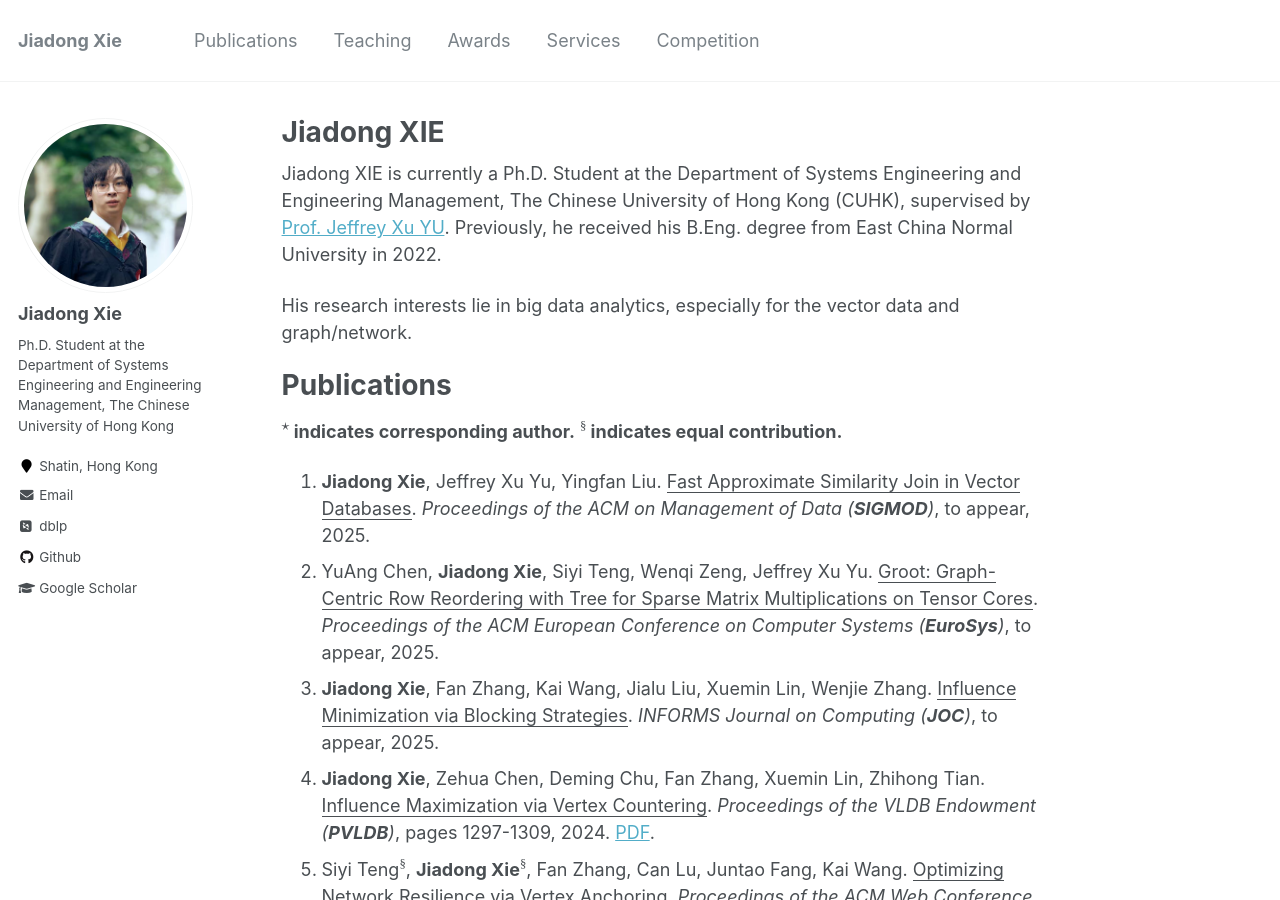
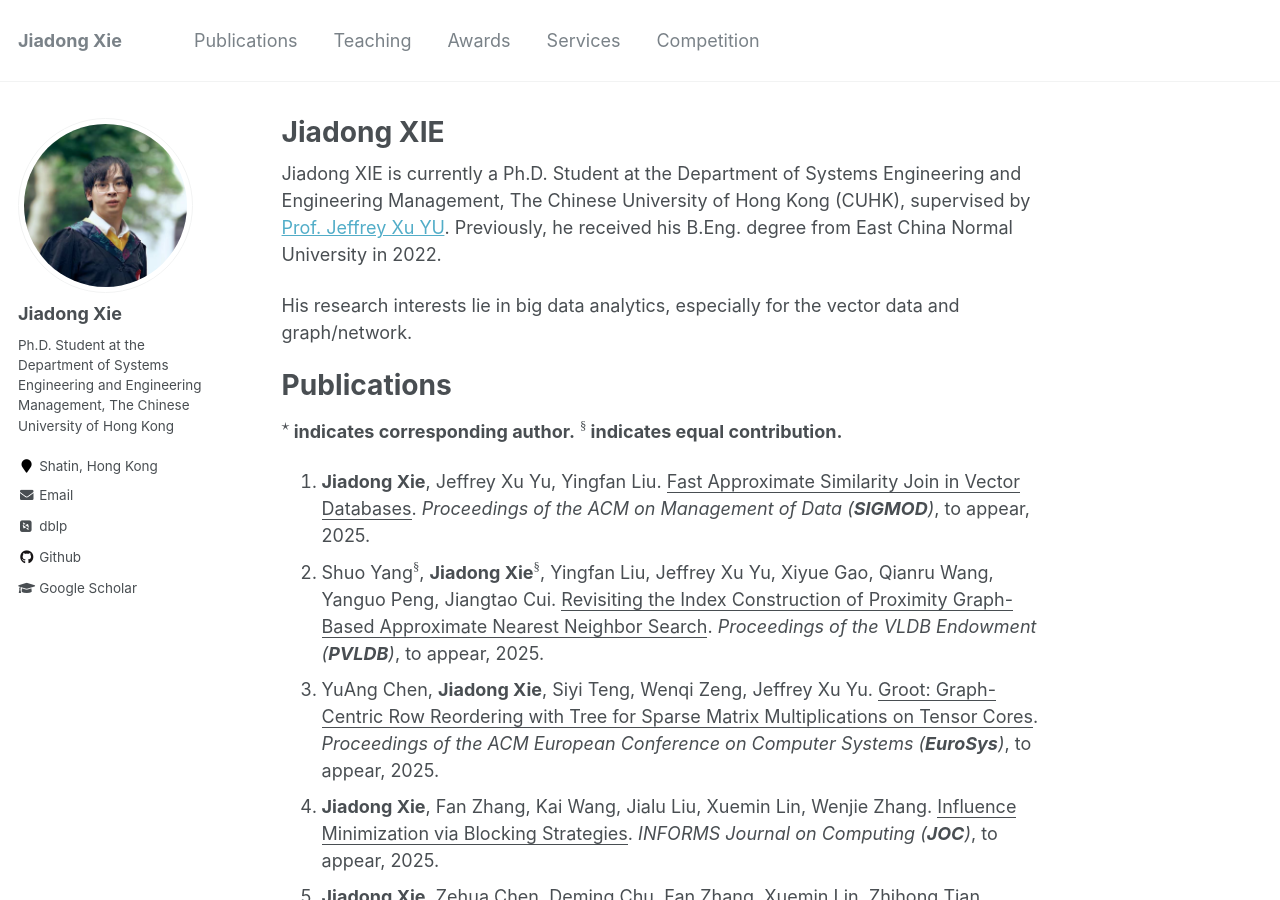
Before and after one commit to Xiejiadong/Xiejiadong.github.io, a Jekyll site: the page built from _pages/about.md, in a window 1280 px wide and 900 px high. Built offline with Jekyll 4.4.1, drawn with Linux system fonts in a browser that asks for light colours; some web fonts are replaced; formulas are drawn with MathJax 3.

Commit message:
Update about.md

```diff
--- a/_pages/about.md
+++ b/_pages/about.md
@@ -22,37 +22,40 @@ Publications
 1. **Jiadong Xie**, Jeffrey Xu Yu, Yingfan Liu.
    <u>Fast Approximate Similarity Join in Vector Databases</u>.
    *Proceedings of the ACM on Management of Data (**SIGMOD**)*, to appear, 2025.
-2. YuAng Chen, **Jiadong Xie**, Siyi Teng, Wenqi Zeng, Jeffrey Xu Yu.
+2. Shuo Yang$^\S$, **Jiadong Xie$^\S$**, Yingfan Liu, Jeffrey Xu Yu, Xiyue Gao, Qianru Wang, Yanguo Peng, Jiangtao Cui.
+   <u>Revisiting the Index Construction of Proximity Graph-Based Approximate Nearest Neighbor Search</u>.
+   *Proceedings of the VLDB Endowment (**PVLDB**)*, to appear, 2025.
+3. YuAng Chen, **Jiadong Xie**, Siyi Teng, Wenqi Zeng, Jeffrey Xu Yu.
    <u>Groot: Graph-Centric Row Reordering with Tree for Sparse Matrix Multiplications on Tensor Cores</u>.
    *Proceedings of the ACM European Conference on Computer Systems (**EuroSys**)*, to appear, 2025.
-3. **Jiadong Xie**, Fan Zhang, Kai Wang, Jialu Liu, Xuemin Lin, Wenjie Zhang.
+4. **Jiadong Xie**, Fan Zhang, Kai Wang, Jialu Liu, Xuemin Lin, Wenjie Zhang.
    <u>Influence Minimization via Blocking Strategies</u>.
    *INFORMS Journal on Computing (**JOC**)*, to appear, 2025.
-4. **Jiadong Xie**, Zehua Chen, Deming Chu, Fan Zhang, Xuemin Lin, Zhihong Tian.
+5. **Jiadong Xie**, Zehua Chen, Deming Chu, Fan Zhang, Xuemin Lin, Zhihong Tian.
    <u>Influence Maximization via Vertex Countering</u>.
    *Proceedings of the VLDB Endowment (**PVLDB**)*, pages 1297-1309, 2024. [PDF](https://www.vldb.org/pvldb/vol17/p1297-zhang.pdf).
-5. Siyi Teng$^\S$, **Jiadong Xie$^\S$**, Fan Zhang, Can Lu, Juntao Fang, Kai Wang.
+6. Siyi Teng$^\S$, **Jiadong Xie$^\S$**, Fan Zhang, Can Lu, Juntao Fang, Kai Wang.
    <u>Optimizing Network Resilience via Vertex Anchoring</u>.
    *Proceedings of the ACM Web Conference (**TheWebConf**)*, **Oral**, pages 606-617, 2024. [PDF](/files/paper/%5Bwww24%5Dfollower-maximization.pdf), [Code](https://github.com/Tsyxxxka/Follower-Maximization), [Video](https://www.youtube.com/watch?v=FidHoFm8uOE).
-6. **Jiadong Xie**, Fan Zhang, Kai Wang, Xuemin Lin, Wenjie Zhang.
+7. **Jiadong Xie**, Fan Zhang, Kai Wang, Xuemin Lin, Wenjie Zhang.
    <u>Minimizing the Influence of Misinformation via Vertex Blocking.</u>
    *Proceedings of the IEEE International Conference on Data Engineering (**ICDE**)*, pages 789-801, 2023.
    [PDF](/files/paper/%5Bicde23%5DInfluence%20Minimization.pdf).
-7. Qianxi Zhang, Shuotao Xu, Qi Chen, Guoxin Sui, **Jiadong Xie**, Zhizhen Cai, Yaoqi Chen, Yinxuan He, Yuqing Yang, Fan Yang, Mao Yang, Lidong Zhou.
+8. Qianxi Zhang, Shuotao Xu, Qi Chen, Guoxin Sui, **Jiadong Xie**, Zhizhen Cai, Yaoqi Chen, Yinxuan He, Yuqing Yang, Fan Yang, Mao Yang, Lidong Zhou.
    <u>VBASE: Unifying Online Vector Similarity Search and Relational Queries via Relaxed Monotonicity</u>.
    *USENIX Symposium on Operating Systems Design and Implementation (**OSDI**)*, pages 377-395, 2023.
    [PDF](/files/paper/%5Bosdi23%5Dmulti-topk.pdf), [Code](https://github.com/Catoverflow/VBASE-artifacts), [Video](https://youtu.be/KxvUGkyD22k).
-8. Fan Zhang, Qingyuan Linghu, **Jiadong Xie**, Kai Wang, Xuemin Lin, Wenjie Zhang.
+9.  Fan Zhang, Qingyuan Linghu, **Jiadong Xie**, Kai Wang, Xuemin Lin, Wenjie Zhang.
    <u>Quantifying Node Importance over Network Structural Stability</u>.
    *Proceedings of the ACM SIGKDD International Conference on Knowledge Discovery and Data Mining (**SIGKDD**)*, pages 3217–3228, 2023. [PDF](/files/paper/%5Bkdd23%5Dnode-importance.pdf), [Code](https://github.com/Xiejiadong/Quantifying-Node-Importance-over-Network-Structural-Stability).
-9.  Siyi Teng, **Jiadong Xie$^\star$**, Mingkai Zhang, Kai Wang, Fan Zhang.
+10. Siyi Teng, **Jiadong Xie$^\star$**, Mingkai Zhang, Kai Wang, Fan Zhang.
    <u>IMinimize: A System for Negative Influence Minimization via Vertex Blocking</u>.
    *Proceedings of the ACM Conference on Information and Knowledge Management (**CIKM**)*, pages 5101-5105, 2023.
    [PDF](/files/paper/%5Bcikm23%5DIMinimize--demo.pdf), [Code](https://github.com/Tsyxxxka/IMinimize).
-10. Fan Zhang, **Jiadong Xie**, Kai Wang, Shiyu Yang, Yu Jiang. <u>Discovering Key Users for Defending Network Structural Stability</u>.
+11. Fan Zhang, **Jiadong Xie**, Kai Wang, Shiyu Yang, Yu Jiang. <u>Discovering Key Users for Defending Network Structural Stability</u>.
    *World Wide Web: Internet and Web Information Systems (**WWWJ**)*, pages 679-701, 2022.
    [PDF](/files/paper/%5Bwwwj22%5Dcollapse%20coreness.pdf).
-11. **Jiadong Xie**. <u>Hindering Influence Diffusion of Community</u>.
+12. **Jiadong Xie**. <u>Hindering Influence Diffusion of Community</u>.
    *Proceedings of the ACM on Management of Data (**SIGMOD**)*, pages 2518-2520, 2022.
    [PDF](/files/paper/%5Bsigmod22%5DHindering%20Influence%20Diffusion%20of%20Community.pdf), [Poster](/files/attachments/Jiadong_Xie_Poster.pdf), [Video](/files/attachments/Jiadong_Xie_pre_video.mp4).
 
```
